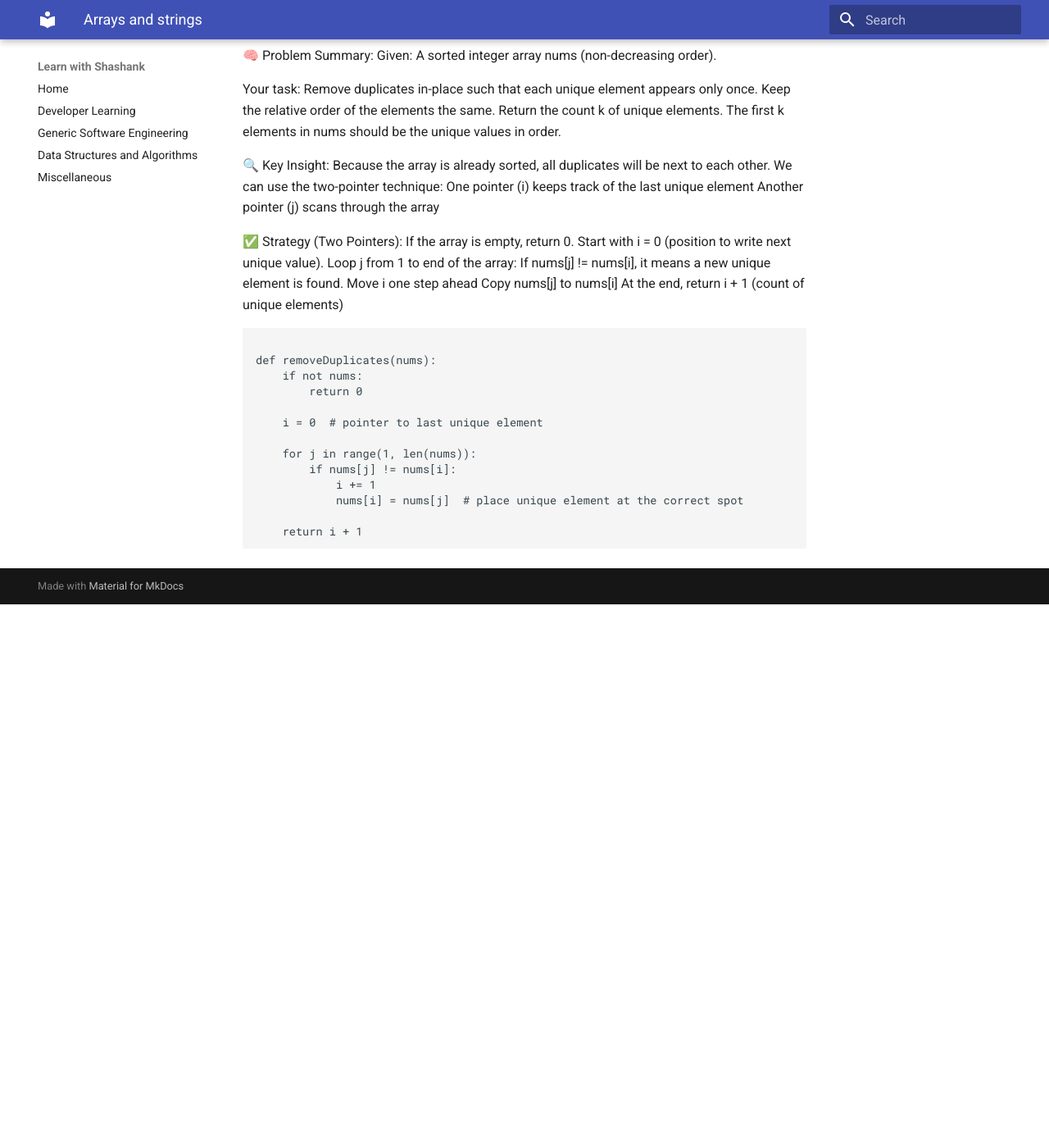
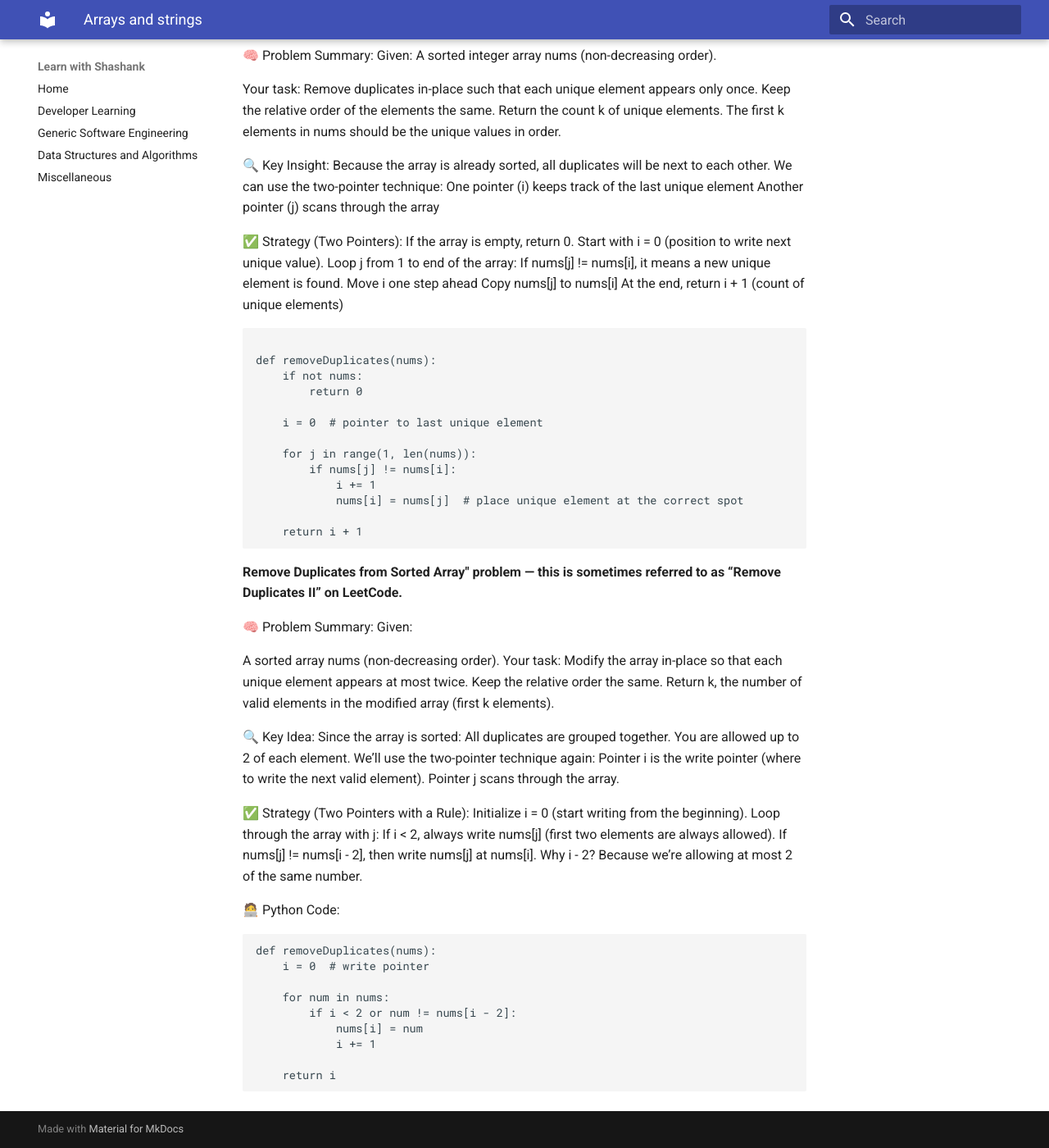
Before and after one commit to shashankshet/Learn-with-Shashank, an MkDocs documentation site: the page built from docs/DataStructuresAndAlgorithms/Arrays.md, in a window 1280 px wide and 1400 px high, scrolled down 1800 px. Shown: the whole window at 82% size. Built offline with MkDocs 1.6.1 and Material for MkDocs 9.7.7, drawn with Linux system fonts in a browser that asks for light colours; before the commit the page ends 2537 px from its top, so only the background shows below that.

Commit message:
added new questions

````diff
--- a/docs/DataStructuresAndAlgorithms/Arrays.md
+++ b/docs/DataStructuresAndAlgorithms/Arrays.md
@@ -97,7 +97,7 @@ def removeElement(nums, val):
 
     return i
 ```
-3.LeetCode 26: Remove Duplicates from Sorted Array.
+**LeetCode 26: Remove Duplicates from Sorted Array.**
 
 🧠 Problem Summary:
 Given:
@@ -140,3 +140,42 @@ def removeDuplicates(nums):
 
     return i + 1
 ```
+
+**Remove Duplicates from Sorted Array" problem — this is sometimes referred to as “Remove Duplicates II” on LeetCode.**
+
+🧠 Problem Summary:
+Given:
+
+A sorted array nums (non-decreasing order).
+Your task:
+Modify the array in-place so that each unique element appears at most twice.
+Keep the relative order the same.
+Return k, the number of valid elements in the modified array (first k elements).
+
+🔍 Key Idea:
+Since the array is sorted:
+All duplicates are grouped together.
+You are allowed up to 2 of each element.
+We’ll use the two-pointer technique again:
+Pointer i is the write pointer (where to write the next valid element).
+Pointer j scans through the array.
+
+✅ Strategy (Two Pointers with a Rule):
+Initialize i = 0 (start writing from the beginning).
+Loop through the array with j:
+If i < 2, always write nums[j] (first two elements are always allowed).
+If nums[j] != nums[i - 2], then write nums[j] at nums[i].
+Why i - 2? Because we’re allowing at most 2 of the same number.
+
+🧑‍💻 Python Code:
+```
+def removeDuplicates(nums):
+    i = 0  # write pointer
+
+    for num in nums:
+        if i < 2 or num != nums[i - 2]:
+            nums[i] = num
+            i += 1
+
+    return i
+```
````
Also changed, not shown: other parts of docs/DataStructuresAndAlgorithms/Arrays.md (+2 -2 lines).
